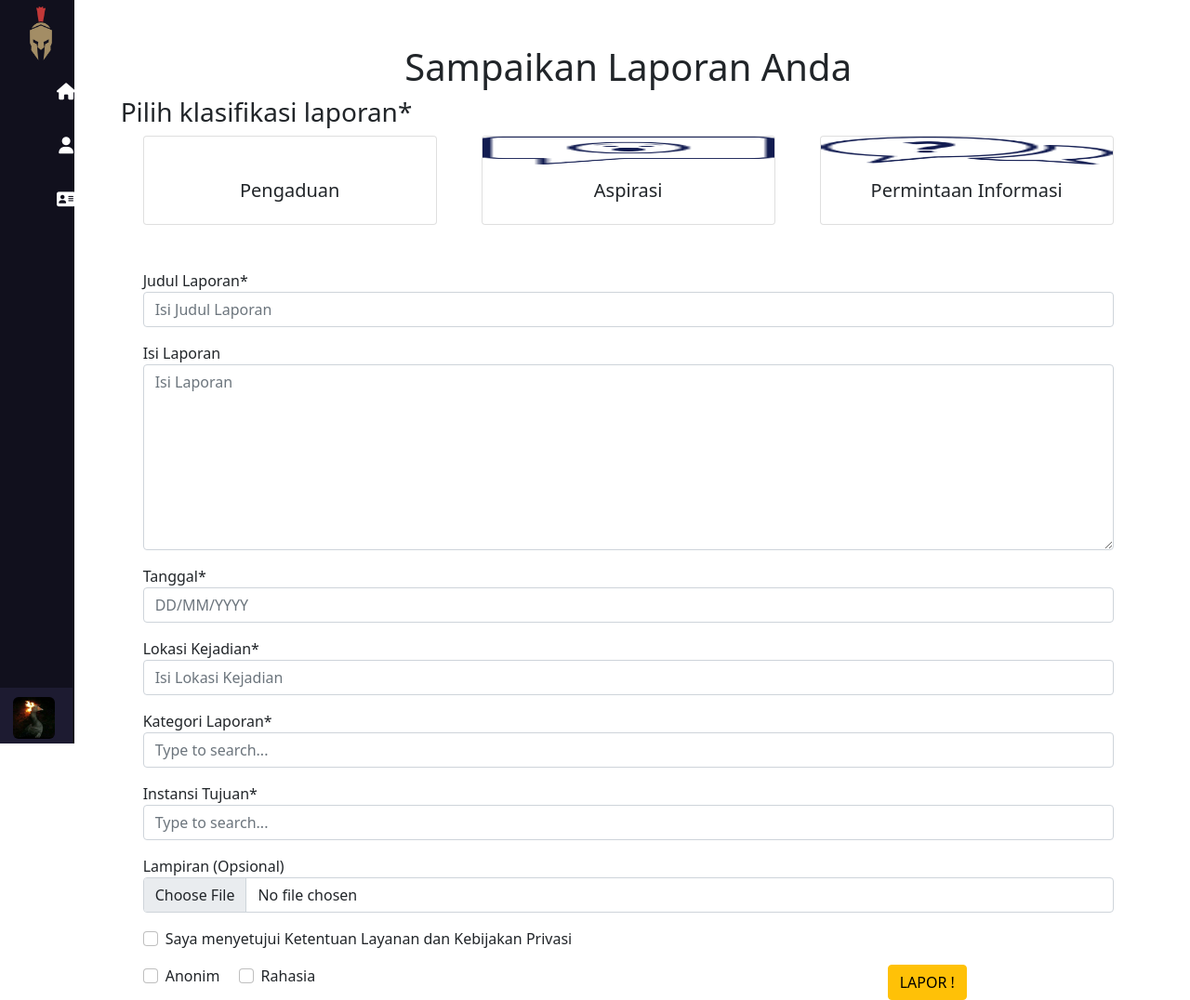
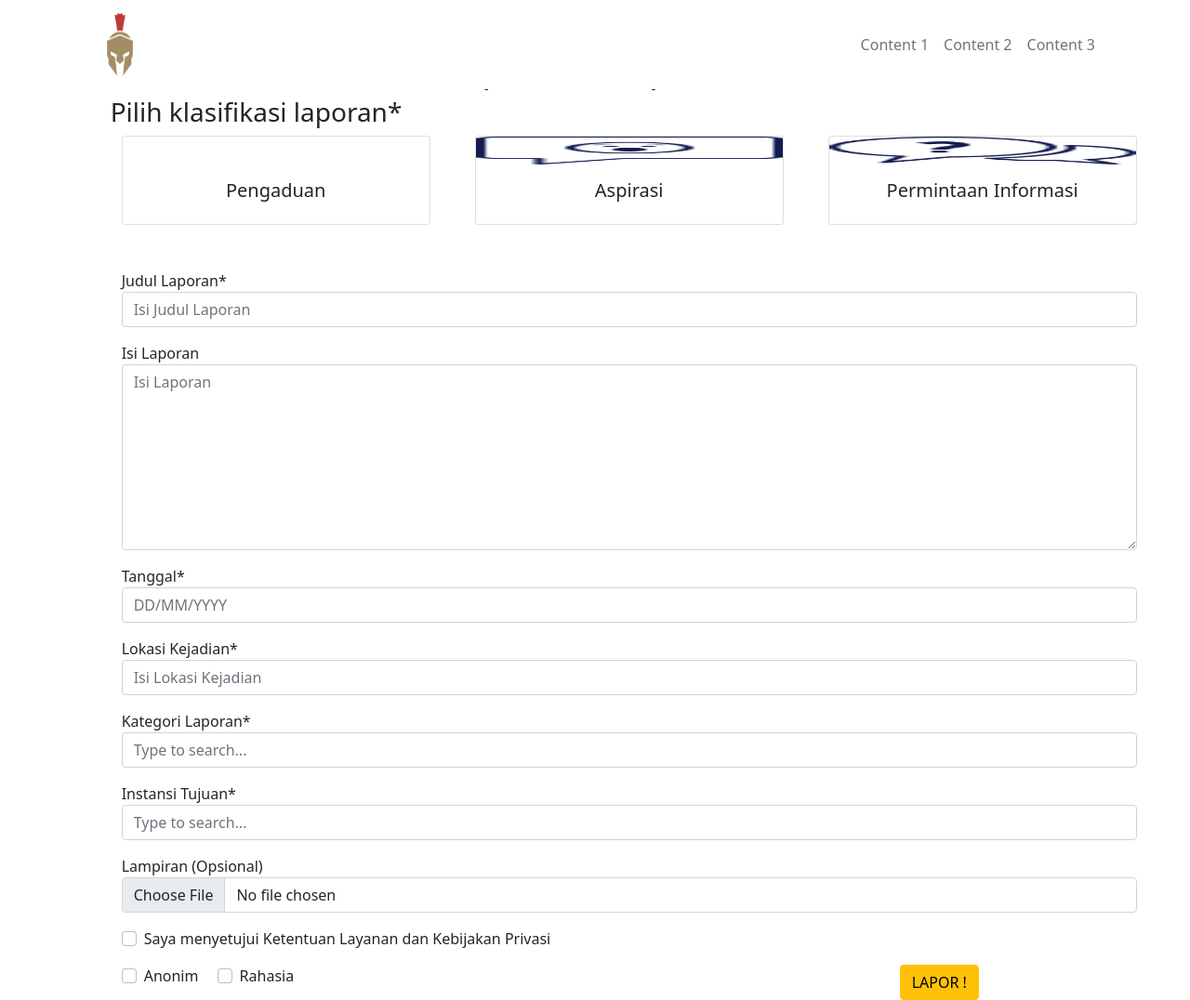
Before and after one commit to farrasnhr/Aduan_Publik, a PHP site: page / in a window 1280 px wide. Shown: the whole page at 93% size. Run offline with PHP 8.4, Linux system fonts and the light colour scheme; some libraries are stand-ins or nearby versions.

Commit message:
edit index.html

```diff
--- a/abc.css
+++ b/abc.css
@@ -10,6 +10,11 @@ body{
     min-height: 100vh;
     background-color: white;
 }
+
+.navbar-brand img {
+  max-width: 4.375rem;
+}
+
 
 .sidebar{
     position: fixed;
--- a/index.html
+++ b/index.html
@@ -18,31 +18,29 @@
 <body>
   <div class="row">
     <div class="col">
-      <div class="wrapper">
-        <div class="sidebar">
-          <!-- <h2>Sidebar</h2> -->
+      <nav class="navbar fixed-top navbar-expand-lg navbar-light bg-white" id="navbar">
+        <div class="container">
+            <a class="navbar-brand" href="#">
+                <img src="spartan.png"
+                    alt="logo">
+            </a>
 
-          <a href="#" class="navbar-brand mb-0">
-            <img class="d-inline-block" src="spartan.png" alt="" width="60" height="60">
-          </a>
-          <!-- <div class="logo"><img src="spartan.png" alt="">
-          </div> -->
-          <ul>
-            <li><a href="#"><i class="fas fa-home"></i></a>
-              <span class="tooltip">Beranda</span></li>
-            <li><a href="#"><i class="fas fa-user"></i></a>
-              <span class="tooltip">Aduan Terbaru</span</li>
-            <li><a href="about.html"><i class="fas fa-address-card"></i></a>
-              <span class="tooltip">Tentang</span</li>
-                <li class="profile">
-                  <div class="profile-details">
-                      <img src="prof.jpg" alt="profileImg">
-                  </div>
-                  <!-- <i class='bx bx-log-out' id="log_out"></i> -->
-              </li>
-          </ul>
+            <ul class="navbar-nav">
+                <li class="nav-item">
+                    <a class="nav-link page-scroll" href="#content1">Content 1</a>
+                </li>
+                <li class="nav-item">
+                    <a class="nav-link page-scroll" href="#content2">Content 2</a>
+                </li>
+                <li class="nav-item">
+                    <a class="nav-link page-scroll" href="#content3">Content 3</a>
+                </li>
+            </ul>
+
         </div>
-      </div>
+        </div>
+        </div>
+    </nav>
     </div>
     <div class="main col-11 mt-5">
       <div class="container">
```
